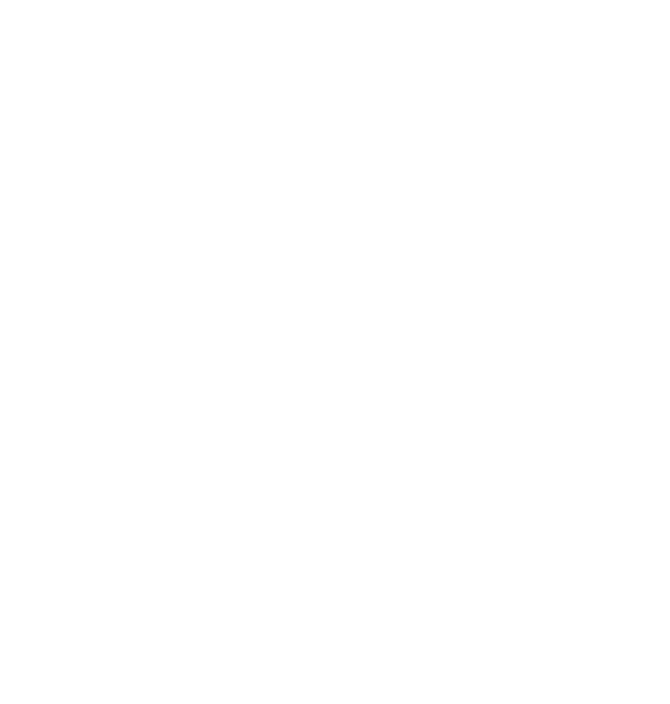
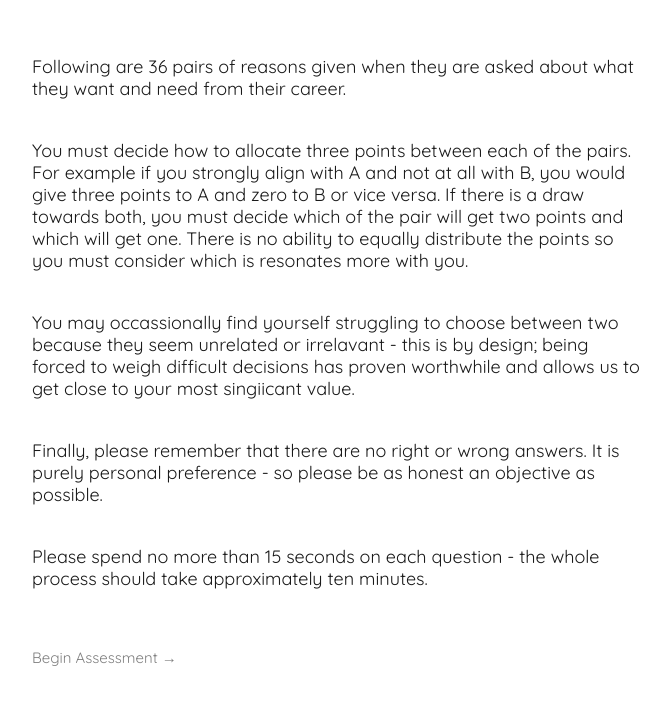
Before and after one commit to ruairidhflint/career_drivers, a React (Create React App) app: page /instructions in a window 1280 px wide. Shown: the top 704 px of the page, without its empty margins (96-766 px from the left). Built offline with nearby package versions, Linux system fonts and the light colour scheme.

Commit message:
Minor text styling changes

```diff
--- a/src/App.js
+++ b/src/App.js
@@ -3,6 +3,7 @@
 import GlobalStyle from './Styles/global';
 import { Theme } from './Styles/theme';
 import Landing from './Views/Landing';
+import Instructions from './Views/Instructions';
 
 function App() {
   return (
@@ -10,7 +11,7 @@
       <GlobalStyle />
       <div className="App">
         <Route exact path="/" component={Landing} />
-        <Route path="/assessment" component={() => <h1>Hello World</h1>} />
+        <Route path="/instructions" component={Instructions} />
       </div>
     </ThemeProvider>
   );
--- /dev/null
+++ b/src/Views/Instructions.js
@@ -0,0 +1,87 @@
+import styled from 'styled-components';
+import { Link } from 'react-router-dom';
+
+const Instructions = () => {
+  return (
+    <StyledInstructions>
+      <p>
+        Following are 36 pairs of reasons given when they are asked about what they want and need from their career.{' '}
+      </p>
+      <p>
+        You must decide how to allocate three points between each of the pairs. For example if you strongly align with A
+        and not at all with B, you would give three points to A and zero to B or vice versa. If there is a draw towards
+        both, you must decide which of the pair will get two points and which will get one. There is no ability to
+        equally distribute the points so you must consider which is resonates more with you.{' '}
+      </p>
+      <p>
+        You may occassionally find yourself struggling to choose between two because they seem unrelated or irrelavant -
+        this is by design; being forced to weigh difficult decisions has proven worthwhile and allows us to get close to
+        your most singiicant value.
+      </p>
+      <p>
+        Finally, please remember that there are no right or wrong answers. It is purely personal preference - so please
+        be as honest an objective as possible.{' '}
+      </p>
+      <p>
+        Please spend no more than 15 seconds on each question - the whole process should take approximately ten minutes.{' '}
+      </p>
+
+      <Link to="/assessment">Begin Assessment →</Link>
+    </StyledInstructions>
+  );
+};
+
+const StyledInstructions = styled.div`
+  width: 60%;
+  min-height: 90vh;
+  display: flex;
+  flex-direction: column;
+  justify-content: center;
+
+  @media (max-width: 720px) {
+    width: 98%;
+  }
+
+  p {
+    font-size: 1.8rem;
+    padding: 2rem 0;
+    line-height: 2.2rem;
+
+    @media (max-width: 900px) {
+      font-size: 1.6rem;
+      line-height: 2rem;
+    }
+
+    @media (max-width: 600px) {
+      width: 98%;
+    }
+
+    @media (max-width: 400px) {
+      font-size: 1.4rem;
+      line-height: 1.8rem;
+    }
+  }
+
+  a {
+    max-width: 200px;
+    font-size: 1.5rem;
+    margin-top: 4rem;
+    color: ${(props) => props.theme.lightgrey};
+    transition: 0.2s color ease-in-out;
+    margin-bottom: 2rem;
+    :hover {
+      color: ${(props) => props.theme.black};
+      transition: 0.2s color ease-in-out;
+    }
+
+    @media (max-width: 900px) {
+      font-size: 1.4rem;
+    }
+    @media (max-width: 400px) {
+      font-size: 1.2rem;
+      line-height: 1.5rem;
+    }
+  }
+`;
+
+export default Instructions;
--- a/src/Views/Landing.js
+++ b/src/Views/Landing.js
@@ -40,7 +40,7 @@
           This assessment provides a simple and short framework to understand what are your career drivers and hopefully
           some clarity as to what a future path towards fullfillment will look like.
         </p>
-        <Link to="/assessment">Take the Assessment →</Link>
+        <Link to="/instructions">Take the Assessment →</Link>
       </StyledInfoContainer>
     </>
   );
@@ -134,14 +134,14 @@
   }
 
   p {
-    font-size: 2rem;
+    font-size: 1.8rem;
     padding: 2rem 0;
     width: 65%;
-    line-height: 2.5rem;
+    line-height: 2.2rem;
 
     @media (max-width: 900px) {
-      font-size: 1.8rem;
-      line-height: 2.4rem;
+      font-size: 1.6rem;
+      line-height: 2rem;
     }
 
     @media (max-width: 600px) {
@@ -150,13 +150,13 @@
 
     @media (max-width: 400px) {
       font-size: 1.4rem;
-      line-height: 2rem;
+      line-height: 1.8rem;
     }
   }
 
   a {
     max-width: 200px;
-    font-size: 1.8rem;
+    font-size: 1.5rem;
     margin-top: 4rem;
     color: ${(props) => props.theme.lightgrey};
     transition: 0.2s color ease-in-out;
@@ -167,11 +167,11 @@
     }
 
     @media (max-width: 900px) {
-      font-size: 1.6rem;
+      font-size: 1.4rem;
     }
     @media (max-width: 400px) {
       font-size: 1.2rem;
-      line-height: 1.8rem;
+      line-height: 1.5rem;
     }
   }
 `;
```
